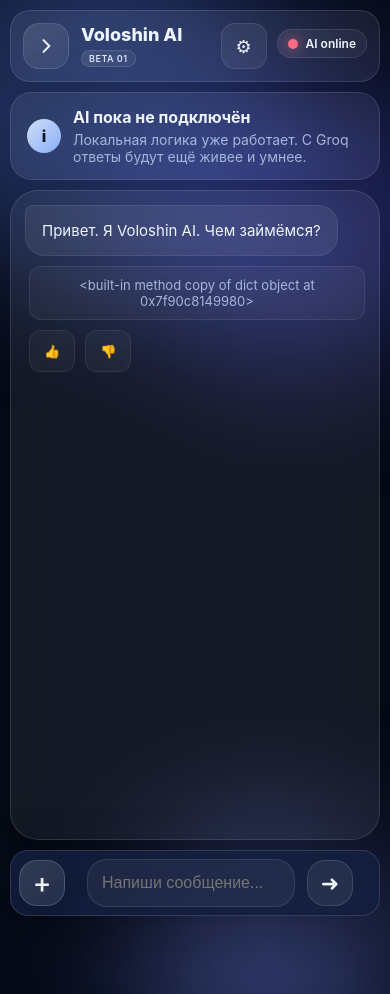
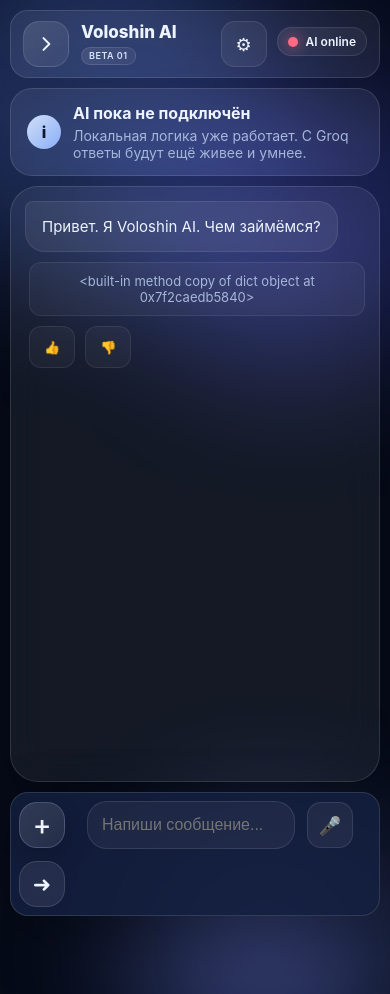
Before and after one commit to lalalaebala598/voloshin-ai, a Flask app: page / in a window 390 px wide. Run offline with Flask 3, Linux system fonts and the light colour scheme; the visitor is signed in with stand-in values (Sample User, id 1); data comes from the database, SQL or seed files in the repository.

Commit message:
Add files via upload

```diff
--- a/static/style.css
+++ b/static/style.css
@@ -1135,10 +1135,57 @@
 }
 
 
-/* ===== voice input ===== */
+/* ===== Big polish: logo / camera / voice / faster animations ===== */
+:root{
+  --ui-fast: .16s;
+}
+
+.welcome-logo svg{
+  width:48px;
+  height:48px;
+}
+.welcome-logo{
+  position:relative;
+}
+.welcome-logo::after{
+  content:"";
+  position:absolute;
+  inset:-8px;
+  border-radius:50%;
+  background:radial-gradient(circle, rgba(123,140,255,.22), transparent 62%);
+  pointer-events:none;
+}
+
+.attach-option,
+.icon-btn,
+.send-btn,
+.attach-btn,
+.secondary-btn,
+.soft-btn,
+.primary-btn,
+.chat-item,
+.tool-btn,
+.model-option,
+.model-display-btn,
+.custom-display-btn,
+.profile-entry,
+.topbar,
+.welcome-card,
+.modal-card,
+.composer,
+.messages-wrap{
+  transition:
+    background var(--ui-fast) ease,
+    border-color var(--ui-fast) ease,
+    color var(--ui-fast) ease,
+    box-shadow var(--ui-fast) ease,
+    transform var(--ui-fast) ease,
+    opacity var(--ui-fast) ease !important;
+}
+
 .voice-btn{
   font-size:18px;
-  transition:transform .18s ease, box-shadow .18s ease, background .18s ease;
+  transition:transform .16s ease, box-shadow .16s ease, background .16s ease;
 }
 .voice-btn.listening{
   transform:scale(1.06);
@@ -1150,18 +1197,12 @@
   inset:-3px;
   border-radius:inherit;
   border:1px solid rgba(73,227,141,.45);
-  animation:voicePulse 1.2s ease-out infinite;
+  animation:voicePulse 1s ease-out infinite;
 }
 @keyframes voicePulse{
   0%{transform:scale(1);opacity:.9}
-  100%{transform:scale(1.18);opacity:0}
+  100%{transform:scale(1.16);opacity:0}
 }
-body.theme-light .voice-btn.listening{
-  box-shadow:0 0 0 6px rgba(73,227,141,.10), 0 0 18px rgba(73,227,141,.22);
-}
-
-
-/* ===== voice output ===== */
 .tool-btn.speak-btn{
   min-width:44px;
   font-size:16px;
@@ -1169,6 +1210,30 @@
 .tool-btn.speak-btn.speaking{
   box-shadow:0 0 0 6px rgba(107,115,255,.10), 0 0 18px rgba(107,115,255,.30);
 }
+body.theme-light .voice-btn.listening{
+  box-shadow:0 0 0 6px rgba(73,227,141,.10), 0 0 18px rgba(73,227,141,.22);
+}
 body.theme-light .tool-btn.speak-btn.speaking{
   box-shadow:0 0 0 6px rgba(107,115,255,.08), 0 0 16px rgba(107,115,255,.18);
 }
+
+@media (max-width: 980px){
+  .sidebar,
+  .sidebar.open{
+    transition:transform .18s ease, visibility .18s ease !important;
+  }
+
+  .topbar{
+    padding:10px 12px !important;
+    border-radius:18px !important;
+  }
+
+  .top-title{
+    font-size:17px !important;
+  }
+
+  .beta-badge{
+    font-size:9px !important;
+    padding:3px 7px !important;
+  }
+}
--- a/templates/index.html
+++ b/templates/index.html
@@ -23,10 +23,19 @@
 </script>
 <div class="welcome-gate" id="welcomeGate">
   <div class="welcome-card glass-strong">
-    <div class="welcome-avatar">
+    <div class="welcome-avatar welcome-logo">
       <svg viewBox="0 0 64 64" aria-hidden="true">
-        <circle cx="32" cy="22" r="10"></circle>
-        <path d="M16 50c3-9 12-14 16-14s13 5 16 14"></path>
+        <defs>
+          <linearGradient id="welcomeVGrad" x1="0" y1="0" x2="1" y2="1">
+            <stop offset="0%" stop-color="#c9dcff"/>
+            <stop offset="100%" stop-color="#7b8cff"/>
+          </linearGradient>
+        </defs>
+        <circle cx="32" cy="32" r="22" fill="none" stroke="url(#welcomeVGrad)" stroke-width="2.2" opacity="0.85"></circle>
+        <path d="M20 20l12 24 12-24" fill="none" stroke="url(#welcomeVGrad)" stroke-width="4.6" stroke-linecap="round" stroke-linejoin="round"></path>
+        <circle cx="21.5" cy="20.5" r="2.1" fill="url(#welcomeVGrad)"></circle>
+        <circle cx="42.5" cy="20.5" r="2.1" fill="url(#welcomeVGrad)"></circle>
+        <circle cx="32" cy="44" r="2.1" fill="url(#welcomeVGrad)"></circle>
       </svg>
     </div>
     <div class="welcome-title">Voloshin AI</div>
@@ -152,13 +161,16 @@
         <button class="attach-btn" id="attachBtn" title="Add">+</button>
         <div class="attach-menu hidden" id="attachMenu">
           <label class="attach-option" for="photoInput" data-i18n="photo">{{ translations.photo }}</label>
+          <label class="attach-option" for="cameraInput">Камера</label>
           <label class="attach-option" for="fileInput" data-i18n="file">{{ translations.file }}</label>
           <button class="attach-option plain-btn" id="openImageBtnMenu" data-i18n="create_image">{{ translations.create_image }}</button>
         </div>
         <input id="photoInput" type="file" accept="image/*" hidden>
+        <input id="cameraInput" type="file" accept="image/*" capture="environment" hidden>
         <input id="fileInput" type="file" accept=".txt,.md,.pdf,.docx" hidden>
       </div>
       <input id="input" type="text" placeholder="{{ translations.placeholder }}" onkeydown="handleKey(event)">
+      <button class="icon-btn voice-btn" id="voiceInputBtn" type="button" title="Голосовой ввод">🎤</button>
       <button class="send-btn" onclick="sendMessage()">➜</button>
     </div>
   </main>
```
